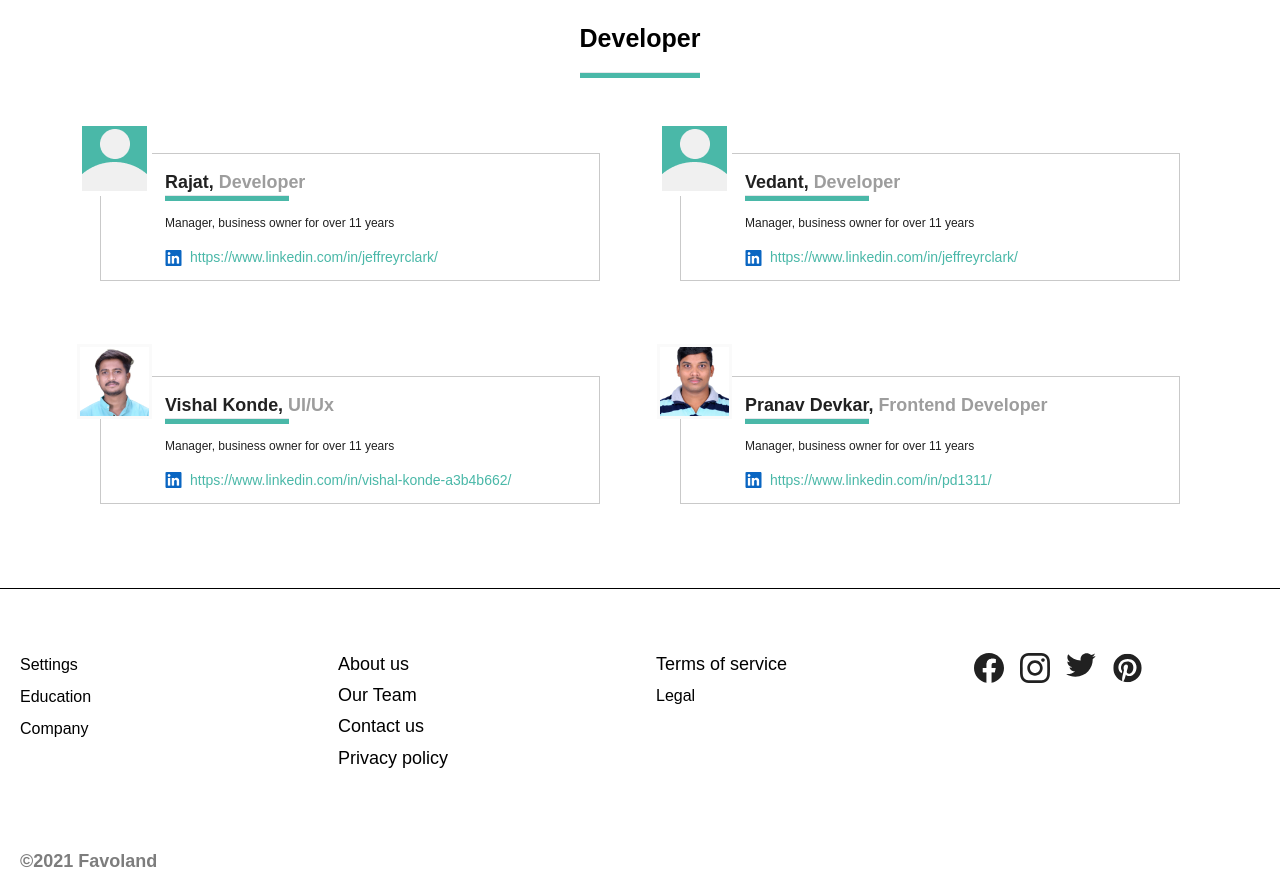
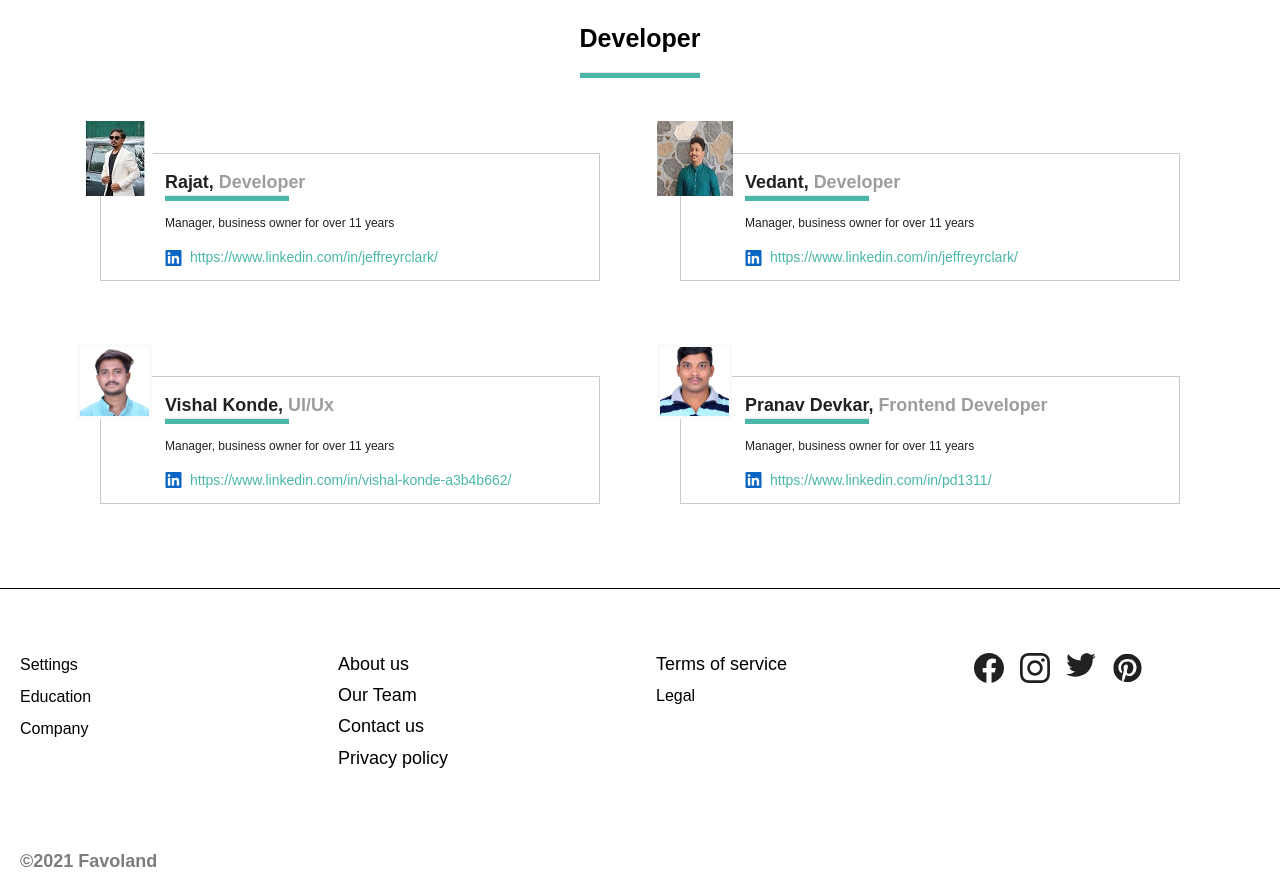
Before and after one commit to dev-pranavdevkar/neuro-favoland-seller, a Next.js app: page /ourTeam in a window 1280 px wide. Shown: the part 1920-2810 px from the top of the page. Built offline with nearby package versions, Linux system fonts and the light colour scheme; no server answers.

Commit message:
image changes

```diff
--- a/components/Team/WorkinTeam.js
+++ b/components/Team/WorkinTeam.js
@@ -235,7 +235,7 @@
 
           <div >
           <div className='teamProfile'>
-              <img src="/images/team/UserProfile.png" alt="" />
+              <img src="/images/team/rajat.jpg" alt="" />
             </div>
             <div className='box pl-16 pr-5'>
               <h1 className='teamName'>Rajat, <span className='teamProfesstion'>Developer</span> </h1>
@@ -252,7 +252,7 @@
 
           <div >
           <div className='teamProfile'>
-              <img src="/images/team/UserProfile.png" alt="" />
+              <img src="/images/team/vedant.jpg" alt="" />
             </div>
             <div className='box pl-16 pr-5'>
               <h1 className='teamName'>Vedant, <span className='teamProfesstion'>Developer</span> </h1>
```
Also changed, not shown: public/images/team/Vedant.jpg (added), public/images/team/rajat.jpg (added).
